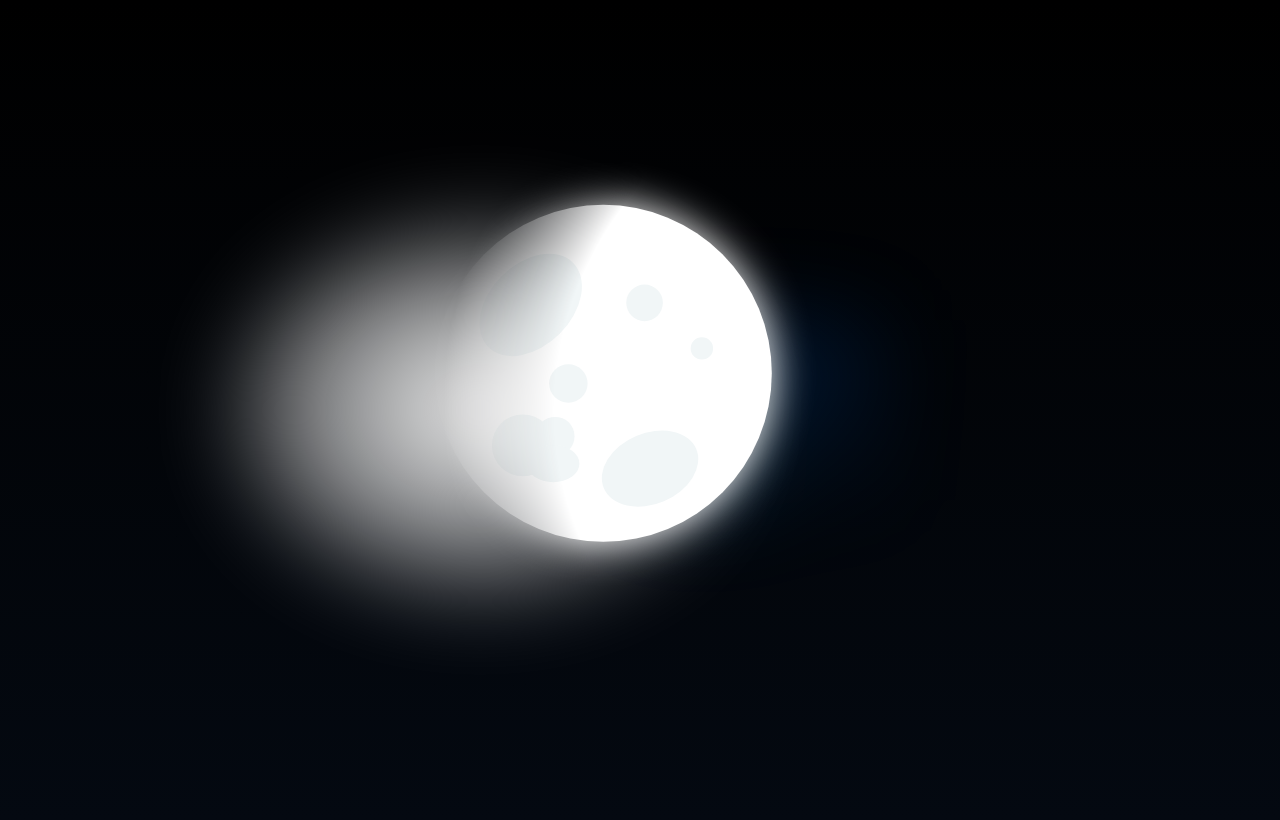
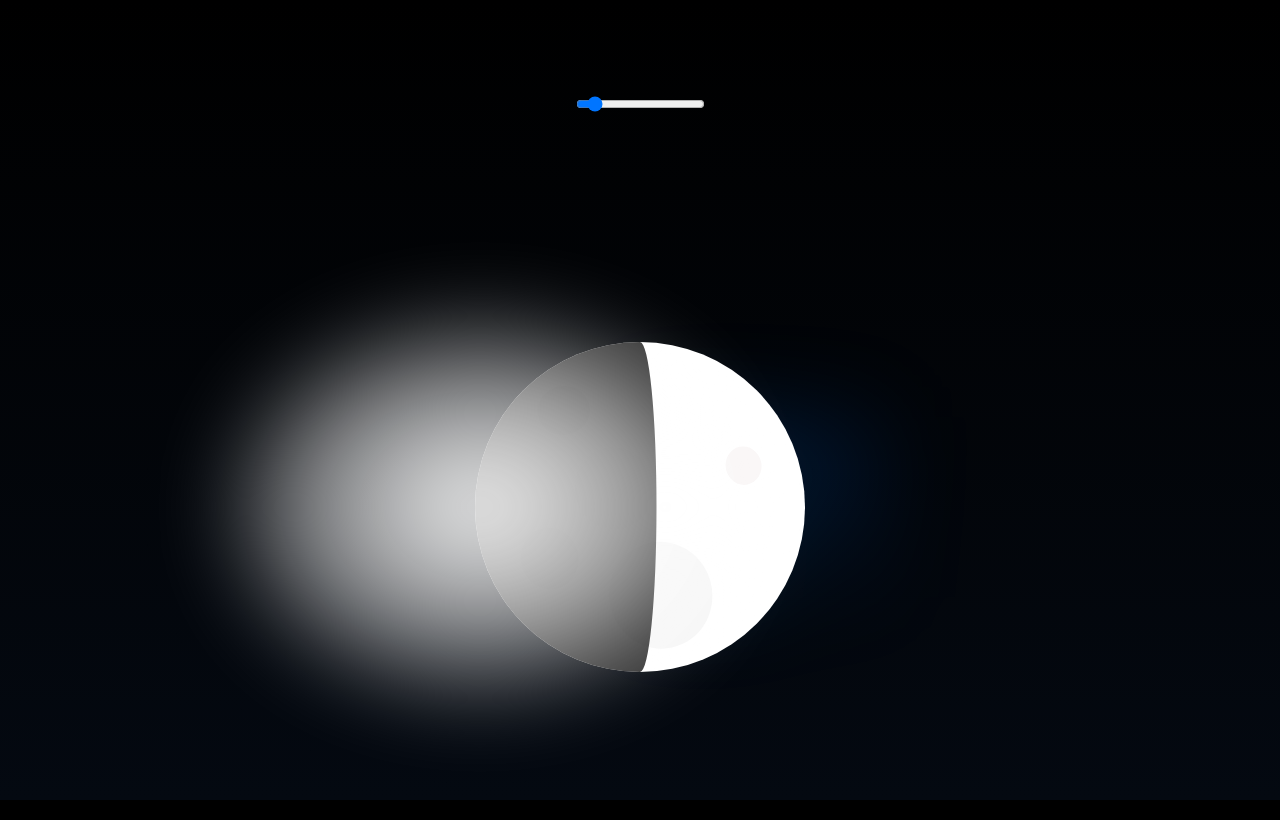
Before and after one commit to Adampatryk/moon-now, a Next.js app: page / in a window 1280 px wide. Built offline with nearby package versions, Linux system fonts and the light colour scheme.

Commit message:
dynamic shadow on moon svg

```diff
--- /dev/null
+++ b/src/app/components/ShadeInput.tsx
@@ -0,0 +1,19 @@
+
+interface ShadeInputProps {
+  value: number,
+  setValue: (value: number) => void
+}
+
+export default function ShadeInput(props: ShadeInputProps) {
+
+  return (
+    <input
+      value={props.value}
+      type="range"
+      min={0}
+      max={1}
+      step={0.01}
+      onChange={(e) => props.setValue(parseFloat(e.target.value))}
+    />
+  );
+}
--- /dev/null
+++ b/src/app/components/svg/MoonSvg.tsx
@@ -0,0 +1,86 @@
+
+interface MoonSvgProps {
+    shadePercentage: number,
+    shadeSide: "left" | "right"
+}
+
+const MoonSvg = (props: MoonSvgProps) => {
+    const width = 330
+    const height = 330
+
+    const viewBox = `0 0 ${width} ${height}`
+    const shadePath = `
+        M ${width/2} 0
+        A ${width/2} ${height/2} 0 0 0 ${width/2} ${height}
+        M ${width/2} 0
+        A ${width/2*(props.shadePercentage)} ${height/2} 0 0 1 ${width/2} ${height}
+    `
+
+    return (
+        <svg
+            width={width}
+            height={height}
+            viewBox={viewBox}
+            fill="none"
+            xmlns="http://www.w3.org/2000/svg"
+        >
+            <g id="moon">
+                <circle id="body" cx={width/2} cy={height/2} r={width/2} fill="white" />
+                <g id="craters">
+                    <ellipse
+                    id="Ellipse 3"
+                    cx={74.6846}
+                    cy={216.398}
+                    rx={28.7601}
+                    ry={31}
+                    transform="rotate(-12.2543 74.6846 216.398)"
+                    fill="#F2F2F2"
+                    />
+                    <ellipse
+                    id="Ellipse 7"
+                    cx={268.583}
+                    cy={123.649}
+                    rx={17.8961}
+                    ry={19.2899}
+                    transform="rotate(-12.2543 268.583 123.649)"
+                    fill="#FAF7F7"
+                    />
+                    <ellipse
+                    id="Ellipse 6"
+                    cx={88.7248}
+                    cy={68.4205}
+                    rx={26.1349}
+                    ry={24.43}
+                    transform="rotate(-12.2543 88.7248 68.4205)"
+                    fill="#F2F2F2"
+                    />
+                    <ellipse
+                    id="Ellipse 4"
+                    cx={185.715}
+                    cy={253.225}
+                    rx={51.5323}
+                    ry={53.5066}
+                    transform="rotate(-12.2543 185.715 253.225)"
+                    fill="#F7F7F7"
+                    />
+                    <ellipse
+                    id="Ellipse 5"
+                    cx={139.16}
+                    cy={146.314}
+                    rx={39.3791}
+                    ry={40.8878}
+                    transform="rotate(-12.2543 139.16 146.314)"
+                    fill="#FAFAFA"
+                    />
+                </g>
+                <path
+                    id="shade"
+                    d={shadePath}
+                    fill="black"
+                    opacity={0.8}
+                />
+            </g>
+        </svg>
+    )
+}
+export default MoonSvg
--- a/src/app/page.module.css
+++ b/src/app/page.module.css
@@ -36,7 +36,9 @@
 
 .moon {
   filter: drop-shadow(0 0 20px rgb(255 255 255));
-  mask-image: radial-gradient(circle at 100%, black 60%, rgba(0,0,0,.02) 80%);
+  /* background: rgb(0,0,0); */
+  /* background: radial-gradient(circle, rgba(0,0,0,0) 0%, rgba(0,0,0,1) 84%, rgba(0,0,0,1) 87%); */
+  mask-image: radial-gradient(circle at 20%, rgba(0,0,0,0) 0%, rgba(0,0,0,0) 49%, rgba(0,0,0,1) 54%);
   mask-mode:alpha;
 }
 
@@ -90,7 +92,7 @@
   justify-content: center;
   align-items: center;
   position: relative;
-  padding: 4rem 0;
+  padding: 2rem 0;
 }
 
 .center::before {
--- a/src/app/page.tsx
+++ b/src/app/page.tsx
@@ -1,19 +1,23 @@
-import Image from "next/image";
-import MoonSvg from "../../public/moon.svg";
+'use client'
+
+import { useEffect, useState } from "react";
+import ShadeInput from "./components/ShadeInput";
+import MoonSvg from "./components/svg/MoonSvg";
 import styles from "./page.module.css";
 
 export default function Home() {
+  const [shadePercentage, setShadePercentage] = useState<number>(0.1)
+
+  useEffect(() => {
+    console.log("shadePercentage:", shadePercentage);
+  }, [shadePercentage]);
+
   return (
     <main className={styles.main}>
+
+      <ShadeInput value={shadePercentage} setValue={setShadePercentage}/>
       <div className={styles.center}>
-      <Image
-          className={styles.moon}
-          src={MoonSvg}
-          alt="Moon"
-          width={500}
-          height={500}
-          priority
-        />
+        <MoonSvg shadeSide="left" shadePercentage={shadePercentage}/>
       </div>
     </main>
   );
```
Also changed, not shown: src/app/assets/moon.svg (added).
